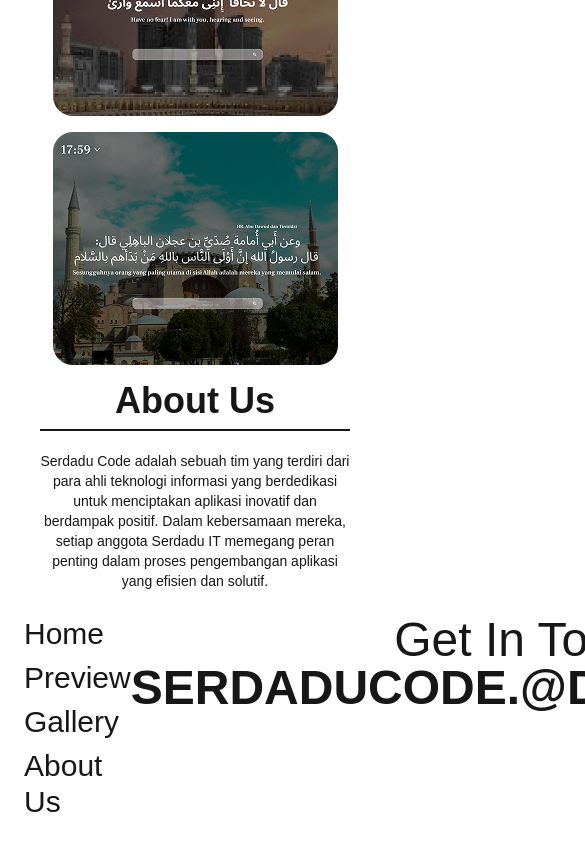
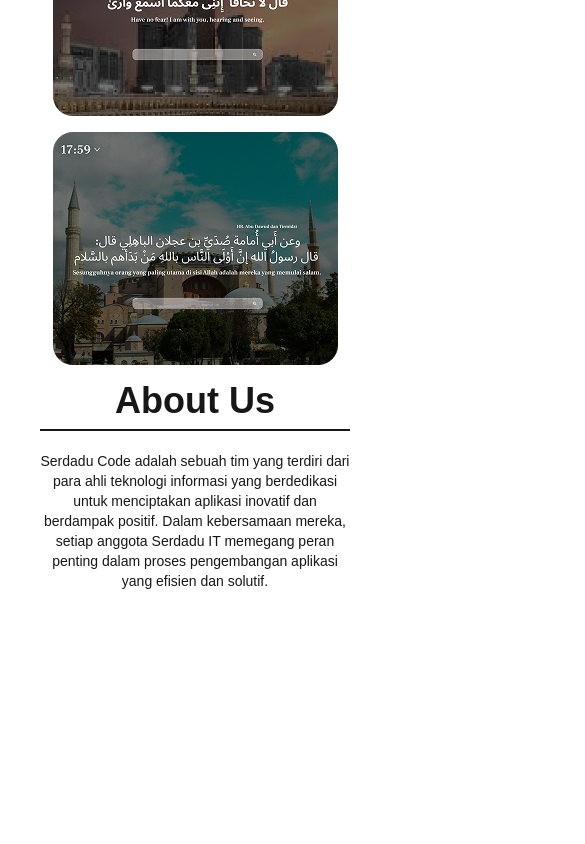
Before and after one commit to wildanfajriyan/remindeen-landing, a Next.js app: page / in a window 390 px wide. Shown: the part 2744-3588 px from the top of the page, 585 px wide, since content can reach past the window. Built offline with nearby package versions, Linux system fonts and the light colour scheme; a web font is replaced by a local one.

Commit message:
Update Responsive & Link Button

```diff
--- a/src/components/Button.tsx
+++ b/src/components/Button.tsx
@@ -1,7 +1,10 @@
 export default function Button({ text }: { text: string }) {
+  const handleClick = () => {
+    window.open('https://chromewebstore.google.com/detail/remindeen/hoaielmggcbaiaomgmieobdloimgphio?utm_source=item-share-cb')
+  };
   return (
     <div className='bg-white text-slate-900 rounded-full px-4 py-1 text-center'>
-      <button className='text-lg cursor-pointer sm:text-lg'>{text}</button>
+      <button className='text-lg cursor-pointer sm:text-lg' onClick={handleClick}>{text}</button>
     </div>
   );
 }
--- a/src/components/Footer.jsx
+++ b/src/components/Footer.jsx
@@ -1,16 +1,17 @@
 export default function Footer() {
-
     return (
-        <footer className="border-t border-white p-6 flex justify-between items-start b-full">
-            <div className="flex flex-col space-y-2 text-left text-3xl font-medium">
-                <a href="#remindeen" className="hover:underline">Home</a>
-                <a href="#preview" className="hover:underline">Preview</a>
-                <a href="#gallery" className="hover:underline">Gallery</a>
-                <a href="#about" className="hover:underline">About Us</a>
-            </div>
-            <div className="text-right">
-            <p className="text-5xl">Get In Touch</p>
-            <h1 className="text-5xl font-bold">SERDADUCODE.@DEV</h1>
+        <footer className="flex flex-col items-center justify-center p-5  text-white">
+            <div className="flex flex-col md:flex-row md:justify-between w-full max-w-6xl">
+                <div className="flex flex-col space-y-2 text-center md:text-left">
+                    <a href="#remindeen" className="hover:underline">Home</a>
+                    <a href="#preview" className="hover:underline">Preview</a>
+                    <a href="#gallery" className="hover:underline">Gallery</a>
+                    <a href="#about" className="hover:underline">About Us</a>
+                </div>
+                <div className="text-center md:text-right mt-4 md:mt-0">
+                    <p className="text-lg font-bold">Get In Touch</p>
+                    <h1 className="text-2xl font-bold">SERDADUCODE.@DEV</h1>
+                </div>
             </div>
         </footer>
     );
```
